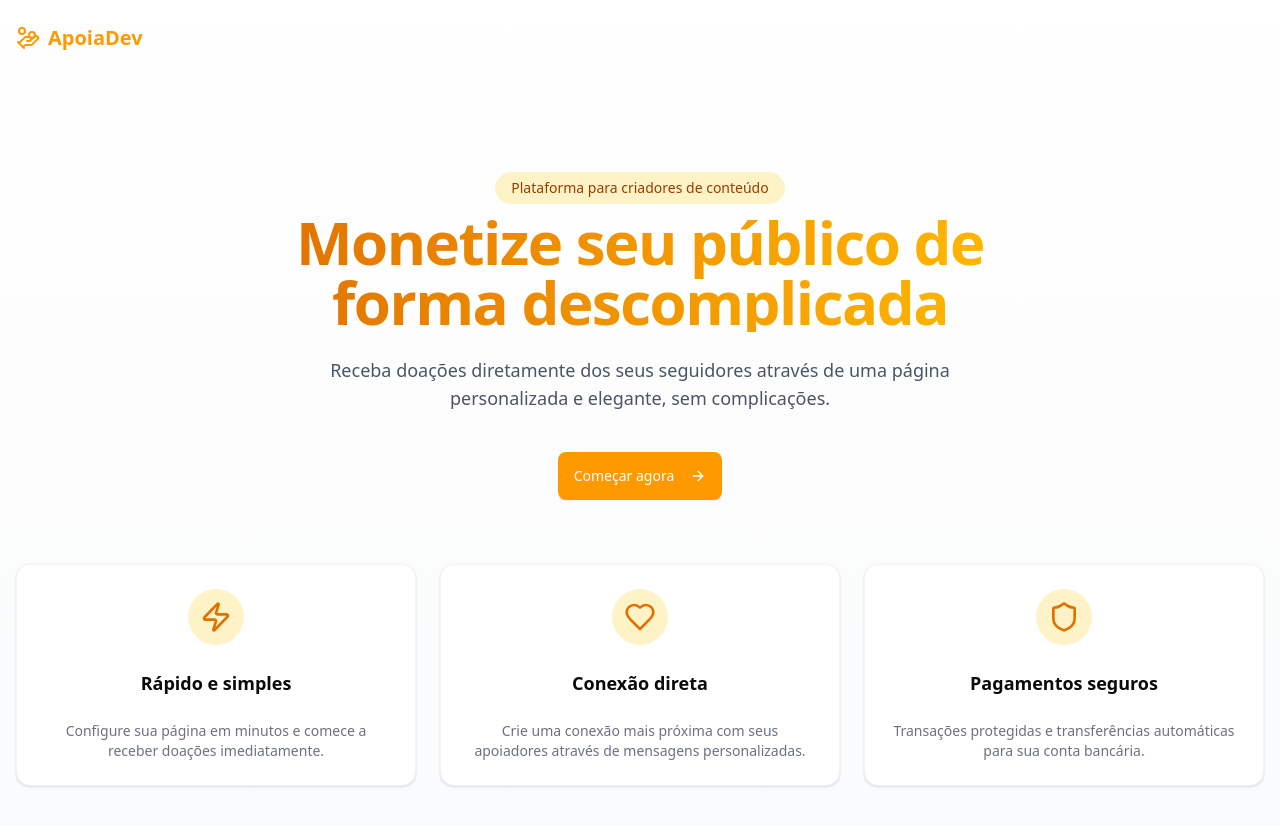
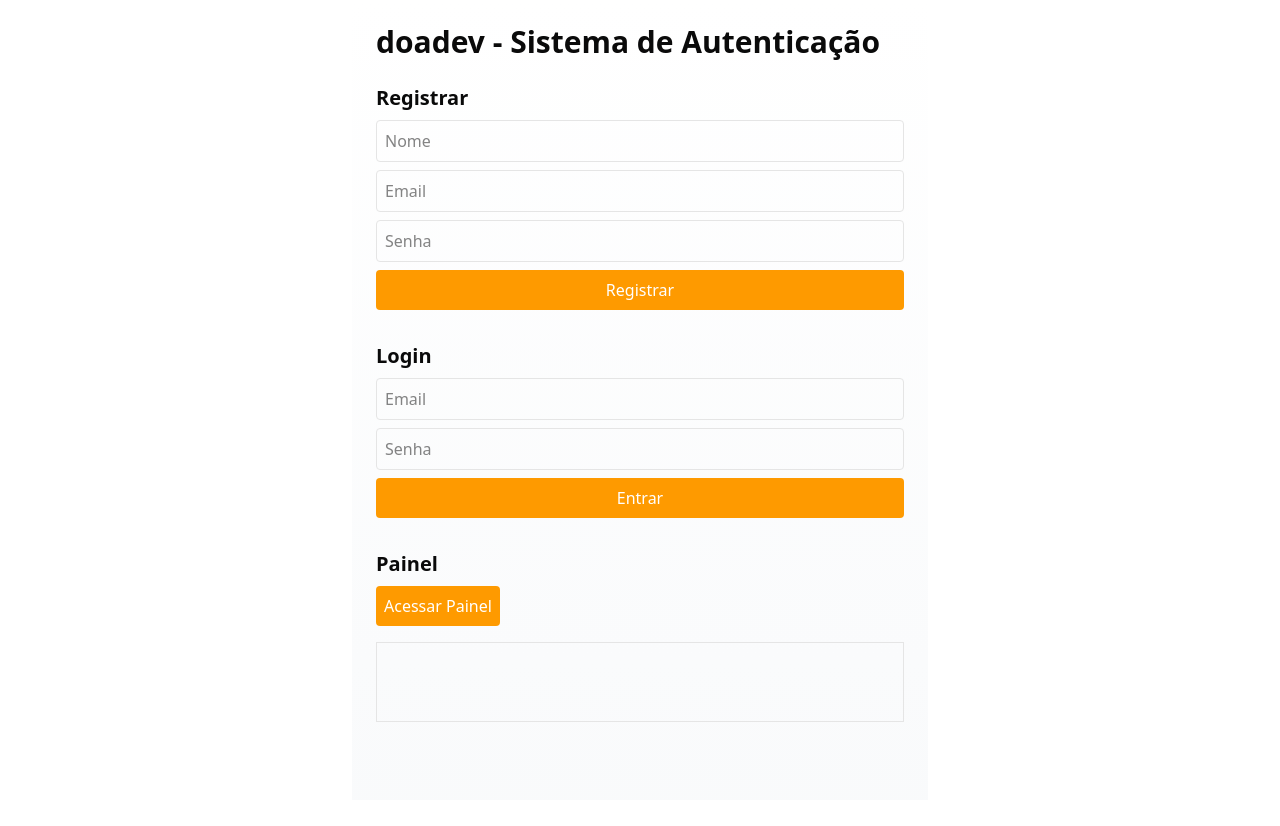
Before and after one commit to antonioovasc/doadev, a Next.js app: page / in a window 1280 px wide. Shown: the top 826 px of the page. After the commit the page ends 800 px from the top, so only its background shows below. Built offline with nearby package versions, Linux system fonts and the light colour scheme.

Commit message:
Atualização do projeto doadev

```diff
--- /dev/null
+++ b/db.js
@@ -0,0 +1,14 @@
+const mysql = require('mysql2');
+const connection = mysql.createConnection({
+  host: process.env.DB_HOST,
+  user: process.env.DB_USER,
+  password: process.env.DB_PASSWORD,
+  database: process.env.DB_NAME
+});
+
+connection.connect(err => {
+  if (err) throw err;
+  console.log('Conectado ao banco de dados MySQL!');
+});
+
+module.exports = connection;
--- a/package.json
+++ b/package.json
@@ -13,9 +13,15 @@
     "@radix-ui/react-dialog": "^1.1.14",
     "@radix-ui/react-label": "^2.1.7",
     "@radix-ui/react-slot": "^1.2.3",
+    "bcryptjs": "^3.0.2",
     "class-variance-authority": "^0.7.1",
     "clsx": "^2.1.1",
+    "cors": "^2.8.5",
+    "dotenv": "^16.5.0",
+    "express": "^5.1.0",
+    "jsonwebtoken": "^9.0.2",
     "lucide-react": "^0.511.0",
+    "mysql2": "^3.14.1",
     "next": "15.3.2",
     "react": "^19.0.0",
     "react-dom": "^19.0.0",
--- /dev/null
+++ b/server.js
@@ -0,0 +1,72 @@
+const dotenv = require('dotenv');
+dotenv.config();
+
+const express = require('express');
+const cors = require('cors');
+const bcrypt = require('bcryptjs');
+const jwt = require('jsonwebtoken');
+const connection = require('./db');
+
+const app = express();
+
+app.use(cors({
+  origin: 'http://localhost:4000'
+}));
+app.use(express.json());
+
+// Rota de registro
+app.post('/register', async (req, res) => {
+  const { name, email, password } = req.body;
+  const hashedPassword = await bcrypt.hash(password, 10);
+
+  const query = 'INSERT INTO users (name, email, password) VALUES (?, ?, ?)';
+  connection.query(query, [name, email, hashedPassword], (err, result) => {
+    if (err) return res.status(500).send('Erro ao registrar usuário');
+    res.status(201).send('Usuário registrado com sucesso');
+  });
+});
+
+// Rota de login
+app.post('/login', (req, res) => {
+  const { email, password } = req.body;
+
+  const query = 'SELECT * FROM users WHERE email = ?';
+  connection.query(query, [email], async (err, results) => {
+    if (err) return res.status(500).send('Erro ao buscar usuário');
+    if (results.length === 0) return res.status(404).send('Usuário não encontrado');
+
+    const user = results[0];
+    const isMatch = await bcrypt.compare(password, user.password);
+    if (!isMatch) return res.status(401).send('Credenciais inválidas');
+
+    const token = jwt.sign({ id: user.id }, process.env.JWT_SECRET, { expiresIn: '1h' });
+    res.json({ message: 'Login bem-sucedido', token });
+  });
+});
+
+// Middleware de autenticação
+const authenticateJWT = (req, res, next) => {
+  const token = req.headers['authorization']?.split(' ')[1];
+  if (!token) return res.status(403).send('Token não fornecido');
+
+  jwt.verify(token, process.env.JWT_SECRET, (err, decoded) => {
+    if (err) return res.status(403).send('Token inválido');
+    req.user = decoded;
+    next();
+  });
+};
+
+// Rota protegida
+app.get('/dashboard', authenticateJWT, (req, res) => {
+  res.send('Bem-vindo ao seu painel');
+});
+
+app.get('/', (req, res) => {
+  res.send('API doadev rodando!');
+});
+
+
+const PORT = process.env.PORT || 4000;
+app.listen(PORT, () => {
+  console.log(`Servidor rodando na porta ${PORT}`);
+});
--- a/src/app/page.tsx
+++ b/src/app/page.tsx
@@ -1,72 +1,151 @@
-import { FeatureCard } from "@/components/FeatureCard";
-import { Button } from "@/components/ui/button";
-import { ArrowRight, HandCoins, Heart, Shield, Zap } from "lucide-react";
-
+"use client";
+import React, { useState } from "react";
 
 export default function Home() {
+  const [registerName, setRegisterName] = useState("");
+  const [registerEmail, setRegisterEmail] = useState("");
+  const [registerPassword, setRegisterPassword] = useState("");
+
+  const [loginEmail, setLoginEmail] = useState("");
+  const [loginPassword, setLoginPassword] = useState("");
+
+  const [dashboardContent, setDashboardContent] = useState("");
+
+  // Registro
+  async function handleRegister(e: React.FormEvent) {
+    e.preventDefault();
+    const response = await fetch("http://localhost:4000/register", {
+      method: "POST",
+      headers: { "Content-Type": "application/json" },
+      body: JSON.stringify({
+        name: registerName,
+        email: registerEmail,
+        password: registerPassword,
+      }),
+    });
+    const text = await response.text();
+    alert(text);
+  }
+
+  // Login
+  async function handleLogin(e: React.FormEvent) {
+    e.preventDefault();
+    const response = await fetch("http://localhost:4000/login", {
+      method: "POST",
+      headers: { "Content-Type": "application/json" },
+      body: JSON.stringify({
+        email: loginEmail,
+        password: loginPassword,
+      }),
+    });
+
+    const data = await response.json();
+    if (data.token) {
+      localStorage.setItem("token", data.token);
+      alert("Login bem-sucedido!");
+    } else {
+      alert(data.message || "Erro no login.");
+    }
+  }
+
+  // Acessar painel
+  async function accessDashboard() {
+    const token = localStorage.getItem("token");
+    if (!token) {
+      alert("Você precisa estar logado.");
+      return;
+    }
+
+    const response = await fetch("http://localhost:4000/dashboard", {
+      method: "GET",
+      headers: {
+        Authorization: `Bearer ${token}`,
+      },
+    });
+
+    if (response.ok) {
+      const content = await response.text();
+      setDashboardContent(content);
+    } else {
+      setDashboardContent("Acesso negado. Token inválido ou expirado.");
+    }
+  }
+
   return (
-    <div className="flex flex-col min-h-screen bg-gradient-to-b from-white to-gray-50">
-      <header className="container mx-auto py-6 px-4">
-        <div className="flex items-center">
-          <div className="flex items-center text-amber-500 font-bold text-xl">
-            <HandCoins className="h-6 w-6 mr-2" />
-            <span>ApoiaDev</span>
-          </div>
-        </div>
-      </header>
+    <div className="flex flex-col min-h-screen bg-gradient-to-b from-white to-gray-50 p-6 max-w-xl mx-auto">
+      <h1 className="text-3xl font-bold mb-6">doadev - Sistema de Autenticação</h1>
 
-      <main className="flex-1 flex items-center justify-center">
-        <div className="container mx-auto px-4 py-12 md:py-24">
-          <div className="max-w-3xl mx-auto">
-            <div className="text-center space-y-6">
-              <div className="inline-block bg-amber-100 text-amber-800 px-4 py-1.5 rounded-full text-sm font-medium mb-2">
-                Plataforma para criadores de conteúdo
-              </div>
+      {/* Registro */}
+      <section className="mb-8">
+        <h2 className="text-xl font-semibold mb-2">Registrar</h2>
+        <form onSubmit={handleRegister} className="flex flex-col">
+          <input
+            type="text"
+            placeholder="Nome"
+            value={registerName}
+            onChange={(e) => setRegisterName(e.target.value)}
+            required
+            className="mb-2 p-2 border rounded"
+          />
+          <input
+            type="email"
+            placeholder="Email"
+            value={registerEmail}
+            onChange={(e) => setRegisterEmail(e.target.value)}
+            required
+            className="mb-2 p-2 border rounded"
+          />
+          <input
+            type="password"
+            placeholder="Senha"
+            value={registerPassword}
+            onChange={(e) => setRegisterPassword(e.target.value)}
+            required
+            className="mb-2 p-2 border rounded"
+          />
+          <button type="submit" className="bg-amber-500 text-white p-2 rounded hover:bg-amber-600">
+            Registrar
+          </button>
+        </form>
+      </section>
 
-              <h1 className="text-4xl font-bold tracking-tight sm:text-5xl md:text-6xl bg-clip-text text-transparent bg-gradient-to-r from-amber-600 to-amber-400">
-                Monetize seu público de forma descomplicada
-              </h1>
+      {/* Login */}
+      <section className="mb-8">
+        <h2 className="text-xl font-semibold mb-2">Login</h2>
+        <form onSubmit={handleLogin} className="flex flex-col">
+          <input
+            type="email"
+            placeholder="Email"
+            value={loginEmail}
+            onChange={(e) => setLoginEmail(e.target.value)}
+            required
+            className="mb-2 p-2 border rounded"
+          />
+          <input
+            type="password"
+            placeholder="Senha"
+            value={loginPassword}
+            onChange={(e) => setLoginPassword(e.target.value)}
+            required
+            className="mb-2 p-2 border rounded"
+          />
+          <button type="submit" className="bg-amber-500 text-white p-2 rounded hover:bg-amber-600">
+            Entrar
+          </button>
+        </form>
+      </section>
 
-              <p className="text-lg text-gray-600 max-w-2xl mx-auto">
-                Receba doações diretamente dos seus seguidores através de uma página personalizada e elegante, sem
-                complicações.
-              </p>
-
-              <div className="pt-4">
-                <form>
-                  <Button
-                    type="submit"
-                    size="lg"
-                    className="bg-amber-500 hover:bg-amber-600 text-white font-medium px-8 h-12"
-                  >
-                    Começar agora
-                    <ArrowRight className="ml-2 h-4 w-4" />
-                  </Button>
-                </form>
-              </div>
-            </div>
-
-          </div>
-
-          <div className="mt-16 grid grid-cols-1 md:grid-cols-3 gap-6">
-            <FeatureCard
-              icon={<Zap className="h-8 w-8 text-amber-600" />}
-              title="Rápido e simples"
-              description="Configure sua página em minutos e comece a receber doações imediatamente."
-            />
-            <FeatureCard
-              icon={<Heart className="h-8 w-8 text-amber-600" />}
-              title="Conexão direta"
-              description="Crie uma conexão mais próxima com seus apoiadores através de mensagens personalizadas."
-            />
-            <FeatureCard
-              icon={<Shield className="h-8 w-8 text-amber-600" />}
-              title="Pagamentos seguros"
-              description="Transações protegidas e transferências automáticas para sua conta bancária."
-            />
-          </div>
-        </div>
-      </main>
+      {/* Painel */}
+      <section>
+        <h2 className="text-xl font-semibold mb-2">Painel</h2>
+        <button
+          onClick={accessDashboard}
+          className="bg-amber-500 text-white p-2 rounded hover:bg-amber-600 mb-4"
+        >
+          Acessar Painel
+        </button>
+        <div className="border p-4 min-h-[80px]">{dashboardContent}</div>
+      </section>
     </div>
   );
 }
```
Also changed, not shown: db.txt (added), 1 other file (tests, documents, lock files or other folders).
